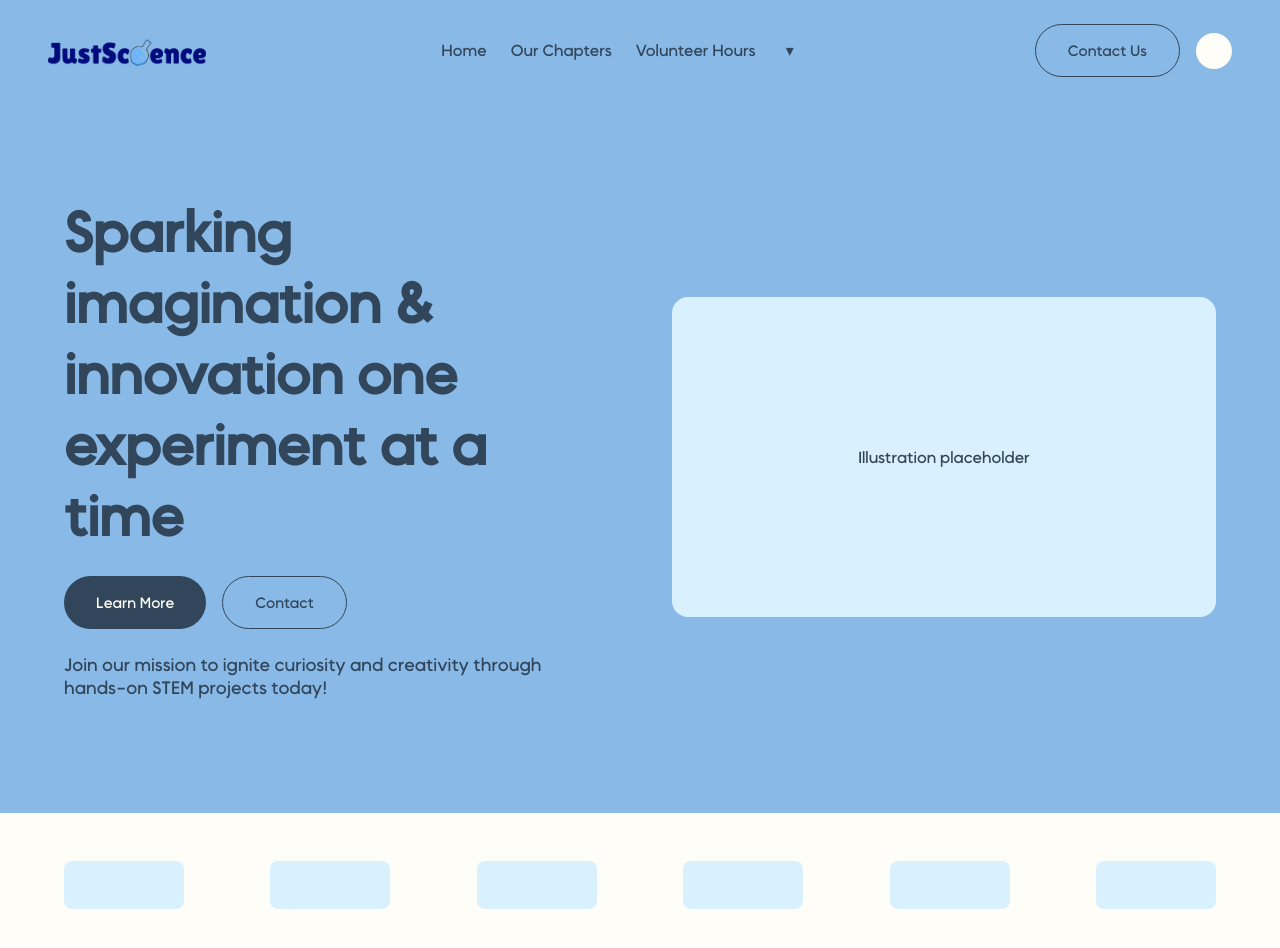
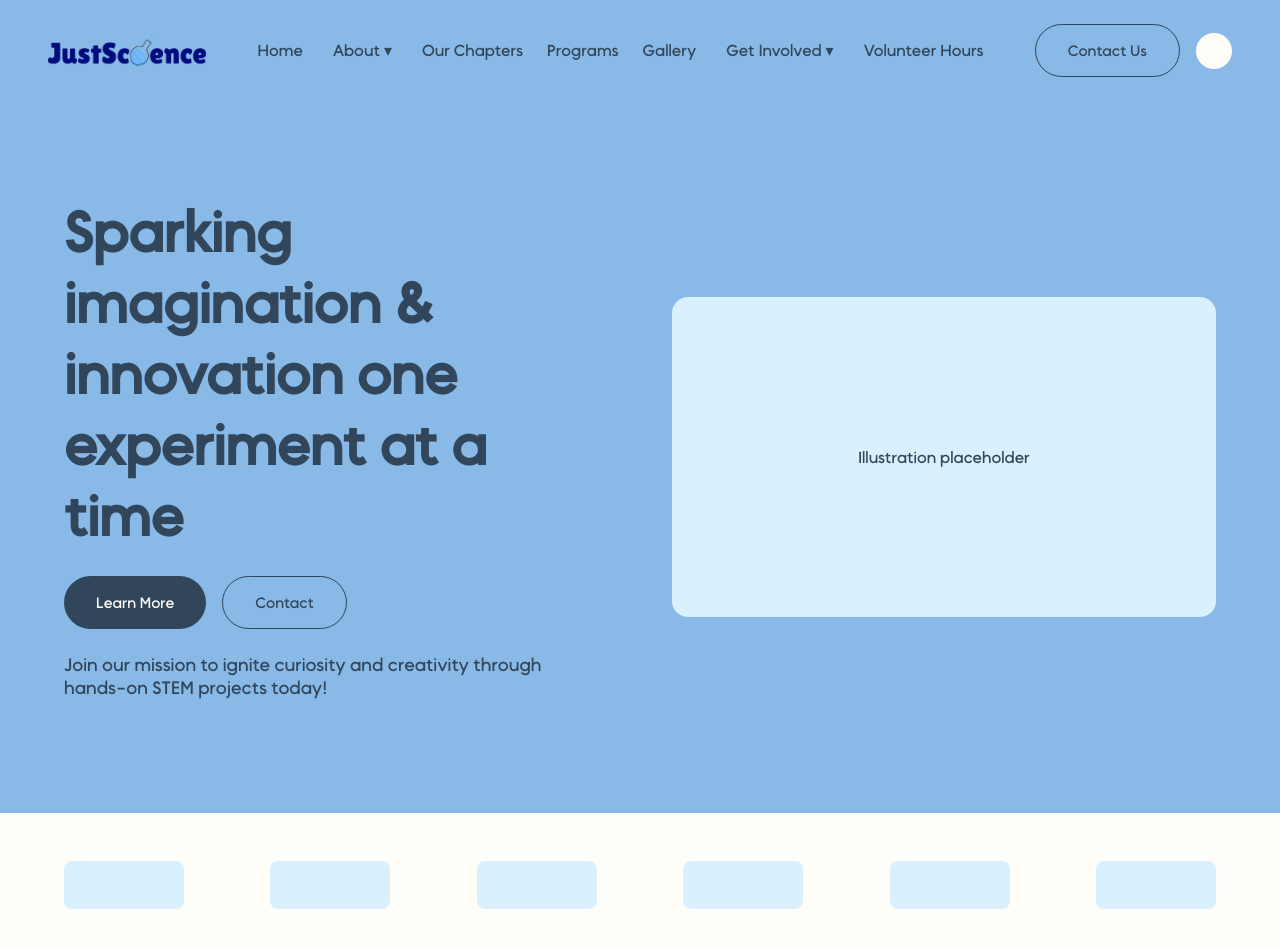
Before and after one commit to Bronsonsalazar629/justscience-landing, a React (Vite) app: page /donate in a window 1280 px wide. Shown: the top 948 px of the page. Built offline with nearby package versions, Linux system fonts and the light colour scheme.

Commit message:
feat: restructure Header with real routes and a second dropdown

```diff
--- a/src/components/Header.jsx
+++ b/src/components/Header.jsx
@@ -1,10 +1,23 @@
 import { useState } from 'react';
+import { Link } from 'react-router-dom';
 import { Logo } from './Logo';
 import { NavDropdown } from './NavDropdown';
 import { Button } from './Button';
 import './Header.css';
 
-const NAV_LINKS = ['Home', 'Our Chapters', 'Volunteer Hours'];
+const ABOUT_ITEMS = [
+  { label: 'Our Mission', path: '/our-mission' },
+  { label: 'Our Team', path: '/our-team' },
+  { label: 'FAQ', path: '/faq' },
+];
+
+const GET_INVOLVED_ITEMS = [
+  { label: 'Start a Chapter', path: '/start-a-chapter' },
+  { label: 'Volunteer', path: '/volunteer' },
+  { label: 'Sponsor Us', path: '/sponsor' },
+  { label: 'Request a Visit', path: '/request-a-visit' },
+  { label: 'Donate Now', path: '/donate' },
+];
 
 export function Header() {
   const [mobileOpen, setMobileOpen] = useState(false);
@@ -23,12 +36,23 @@ export function Header() {
           ☰
         </button>
         <nav className={`header-nav ${mobileOpen ? 'header-nav-open' : ''}`}>
-          {NAV_LINKS.map((link) => (
-            <a key={link} href="#" className="header-nav-link">
-              {link}
-            </a>
-          ))}
-          <NavDropdown />
+          <Link to="/" className="header-nav-link">
+            Home
+          </Link>
+          <NavDropdown label="About" items={ABOUT_ITEMS} />
+          <Link to="/our-chapters" className="header-nav-link">
+            Our Chapters
+          </Link>
+          <Link to="/programs" className="header-nav-link">
+            Programs
+          </Link>
+          <Link to="/gallery" className="header-nav-link">
+            Gallery
+          </Link>
+          <NavDropdown label="Get Involved" items={GET_INVOLVED_ITEMS} />
+          <Link to="/volunteer-hours" className="header-nav-link">
+            Volunteer Hours
+          </Link>
         </nav>
         <div className="header-actions">
           <Button variant="outline">Contact Us</Button>
```
Also changed, not shown: 1 other file (tests, documents, lock files or other folders).
